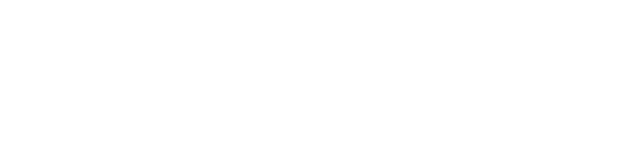
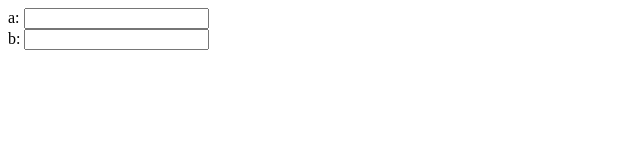
Before and after one commit to Dantedanette0/Project-Calculator, a plain HTML site: page index.html in a window 1280 px wide. Shown: the whole page, without its empty margins (0-640 px from the left). Drawn offline with Linux system fonts and the light colour scheme.

Commit message:
added math functions and added input boxes to html

```diff
--- a/index.html
+++ b/index.html
@@ -6,6 +6,17 @@
     <title>Document</title>
 </head>
 <body>
-
+    <div>
+    <label>
+      a:
+      <input type="number" id="input-a" step="any">
+    </label>
+  </div>
+  <div>
+    <label>
+      b:
+      <input type="number" id="input-b" step="any">
+    </label>
+    </div>
 </body>
 </html>
```
Also changed, not shown: main.js (+22 -0 lines).
